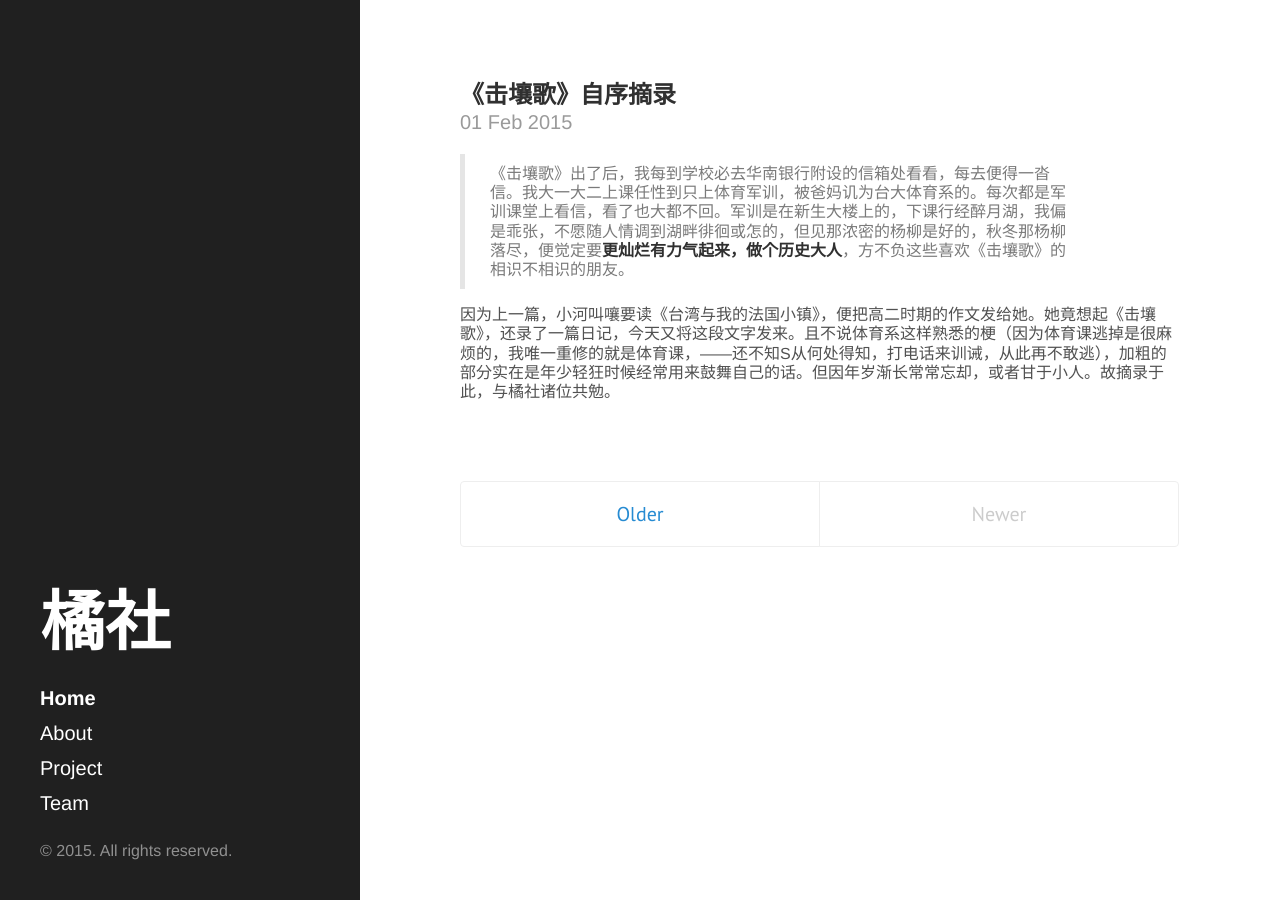
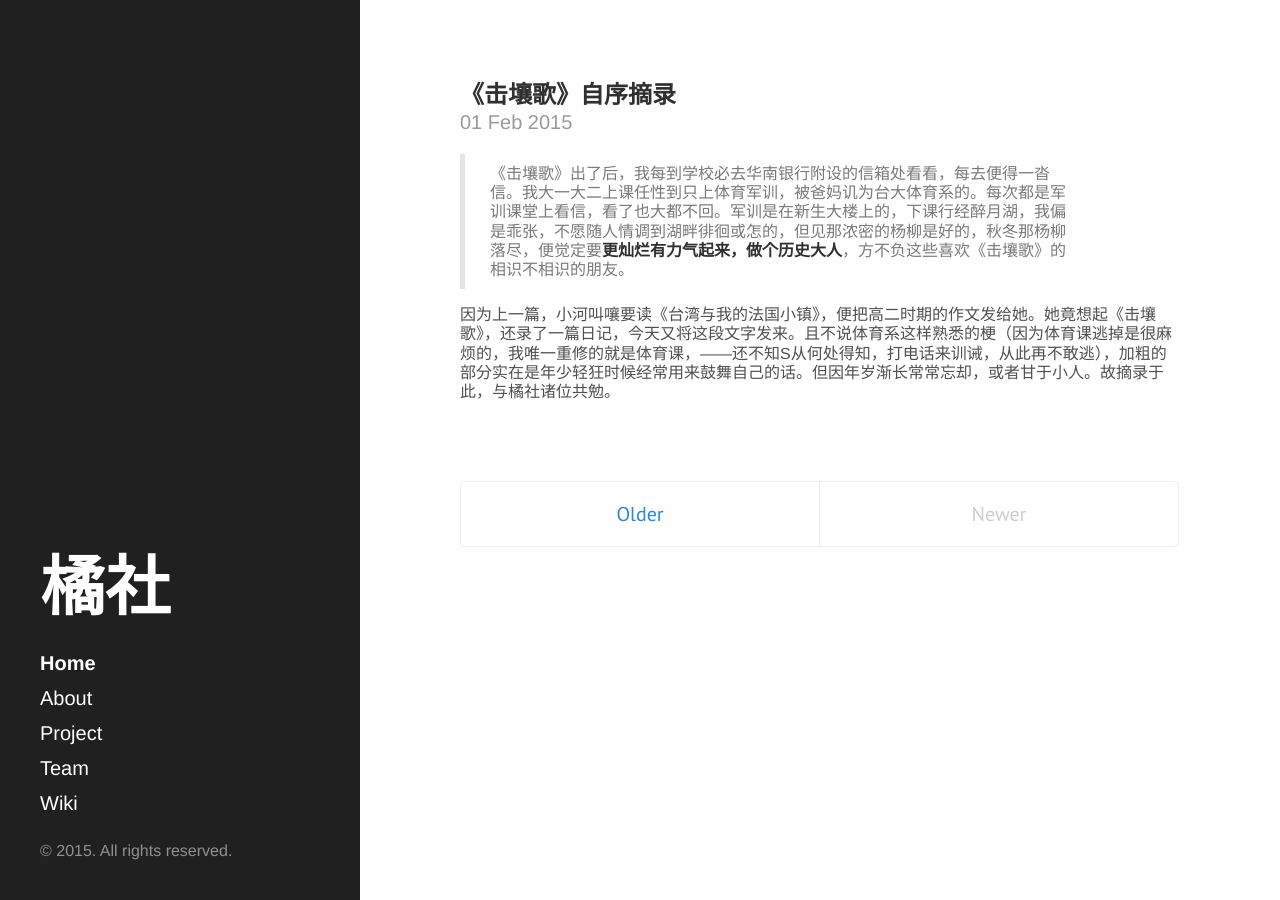
Before and after one commit to orangeclub/orangeclub.github.io, a Jekyll site: the page built from index.html, in a window 1280 px wide. Built offline with Jekyll 4.4.1, drawn with Linux system fonts in a browser that asks for light colours; the list of posts is cut into pages by our own code.

Commit message:
wiki added

```diff
--- a/_includes/sidebar.html
+++ b/_includes/sidebar.html
@@ -25,7 +25,7 @@
         `layout: page` in the front-matter. See readme for usage.
       {% endcomment %}
 
-
+     <a class="sidebar-nav-item" href="https://github.com/orangeclub/orangeclub.github.io/wiki">Wiki</a>
 
 
 
```
